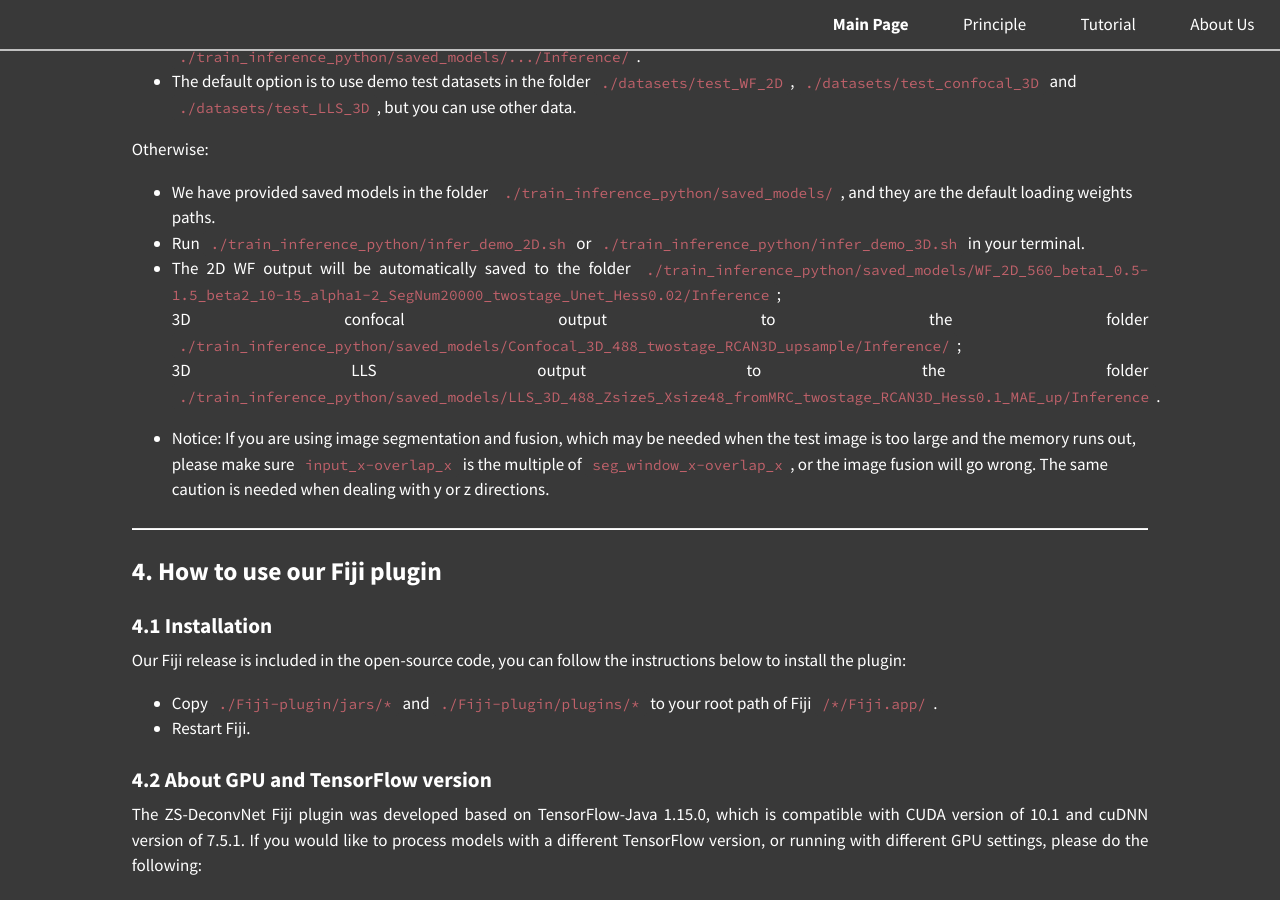
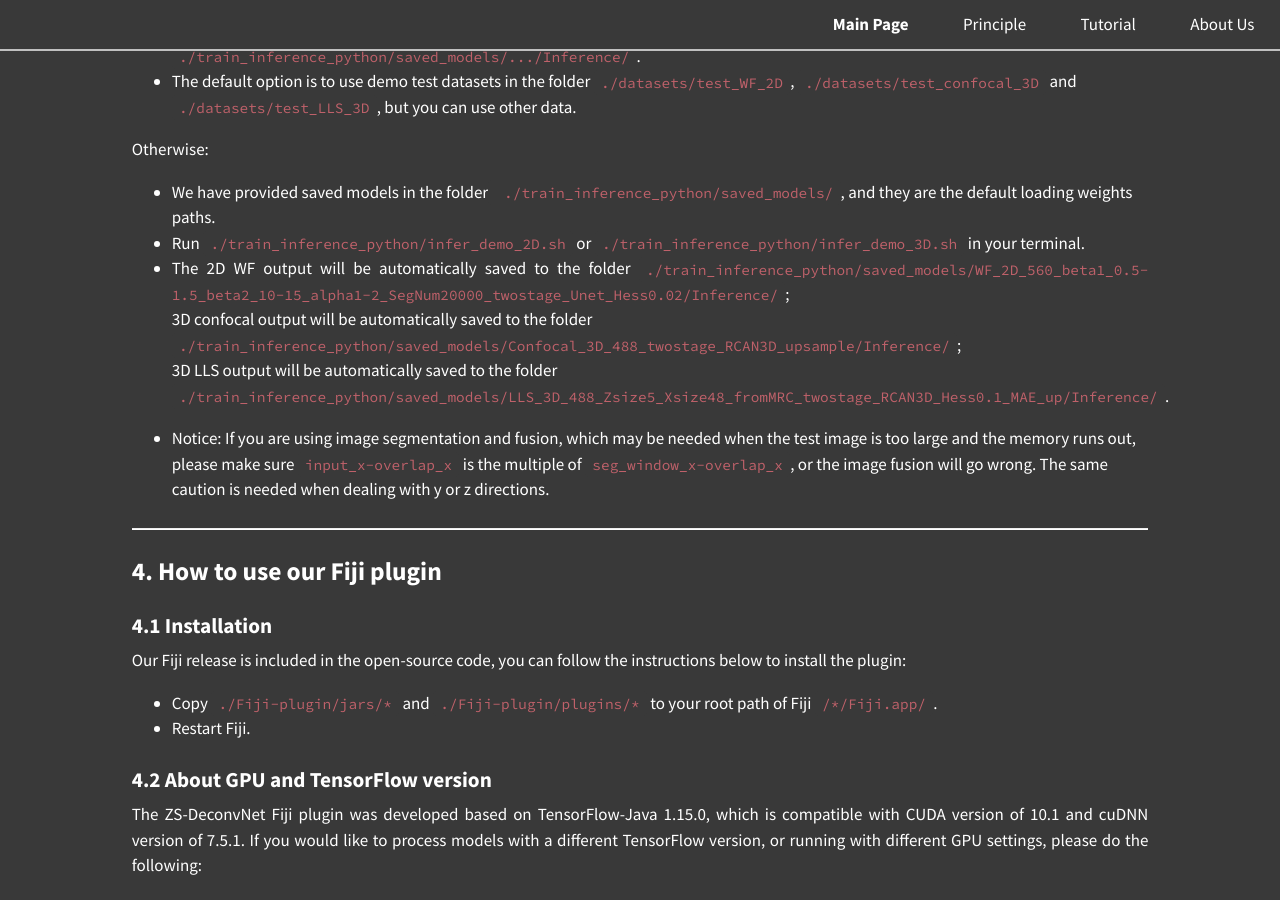
Before and after one commit to TristaZeng/ZS-DeconvNet-page, a Jekyll site: the page built from Tutorial.md, in a window 1280 px wide and 900 px high, scrolled down 3042 px. Built offline with Jekyll 4.4.1, drawn with Linux system fonts in a browser that asks for light colours.

Commit message:
tutorial break

```diff
--- a/Tutorial.md
+++ b/Tutorial.md
@@ -131,9 +131,9 @@ Otherwise:
 
 + We have provided saved models in the folder<code style="background-color:#393939;"> ./train_inference_python/saved_models/</code>, and they are the default loading weights paths.
 + Run <code style="background-color:#393939;">./train_inference_python/infer_demo_2D.sh</code> or <code style="background-color:#393939;">./train_inference_python/infer_demo_3D.sh</code> in your terminal.
-+ The 2D WF output will be automatically saved to the folder <code style="background-color:#393939;">./train_inference_python/saved_models/WF_2D_560_beta1_0.5-1.5_beta2_10-15_alpha1-2_SegNum20000_twostage_Unet_Hess0.02/Inference</code>; <br>
-3D confocal output to the folder <code style="background-color:#393939;">./train_inference_python/saved_models/Confocal_3D_488_twostage_RCAN3D_upsample/Inference/</code>; <br>
-3D LLS output to the folder <code style="background-color:#393939;">./train_inference_python/saved_models/LLS_3D_488_Zsize5_Xsize48_fromMRC_twostage_RCAN3D_Hess0.1_MAE_up/Inference</code>.
++ The 2D WF output will be automatically saved to the folder <code style="background-color:#393939;">./train_inference_python/saved_models/WF_2D_560_beta1_0.5-1.5_beta2_10-15_alpha1-2_SegNum20000_twostage_Unet_Hess0.02/Inference/</code>; <br>
+3D confocal output will be automatically saved to the folder <br><code style="background-color:#393939;">./train_inference_python/saved_models/Confocal_3D_488_twostage_RCAN3D_upsample/Inference/</code>; <br>
+3D LLS output will be automatically saved to the folder <br> <code style="background-color:#393939;">./train_inference_python/saved_models/LLS_3D_488_Zsize5_Xsize48_fromMRC_twostage_RCAN3D_Hess0.1_MAE_up/Inference/</code>.
 
 + Notice: If you are using image segmentation and fusion, which may be needed when the test image is too large and the memory runs out, please make sure <code style="background-color:#393939;">input_x-overlap_x</code> is the multiple of <code style="background-color:#393939;">seg_window_x-overlap_x</code>, or the image fusion will go wrong. The same caution is needed when dealing with y or z directions.
 
```
